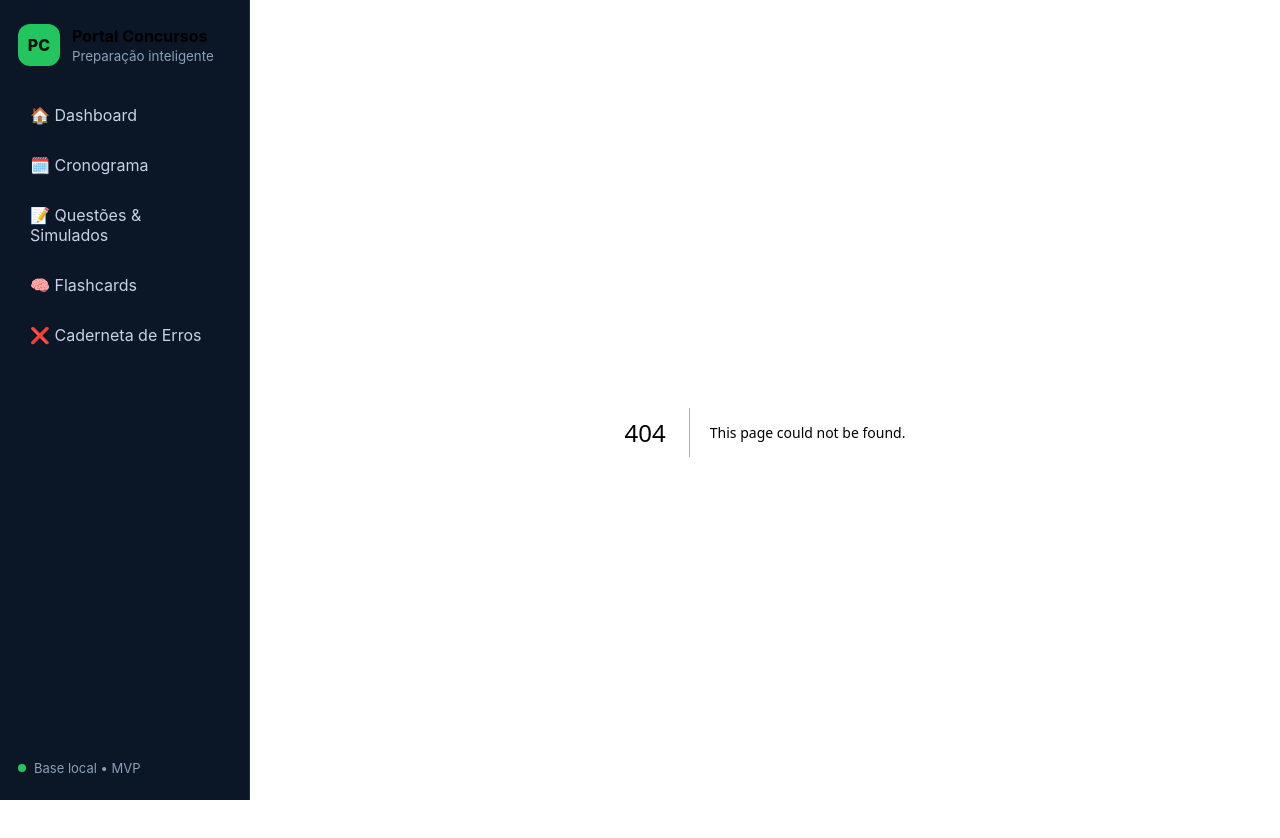
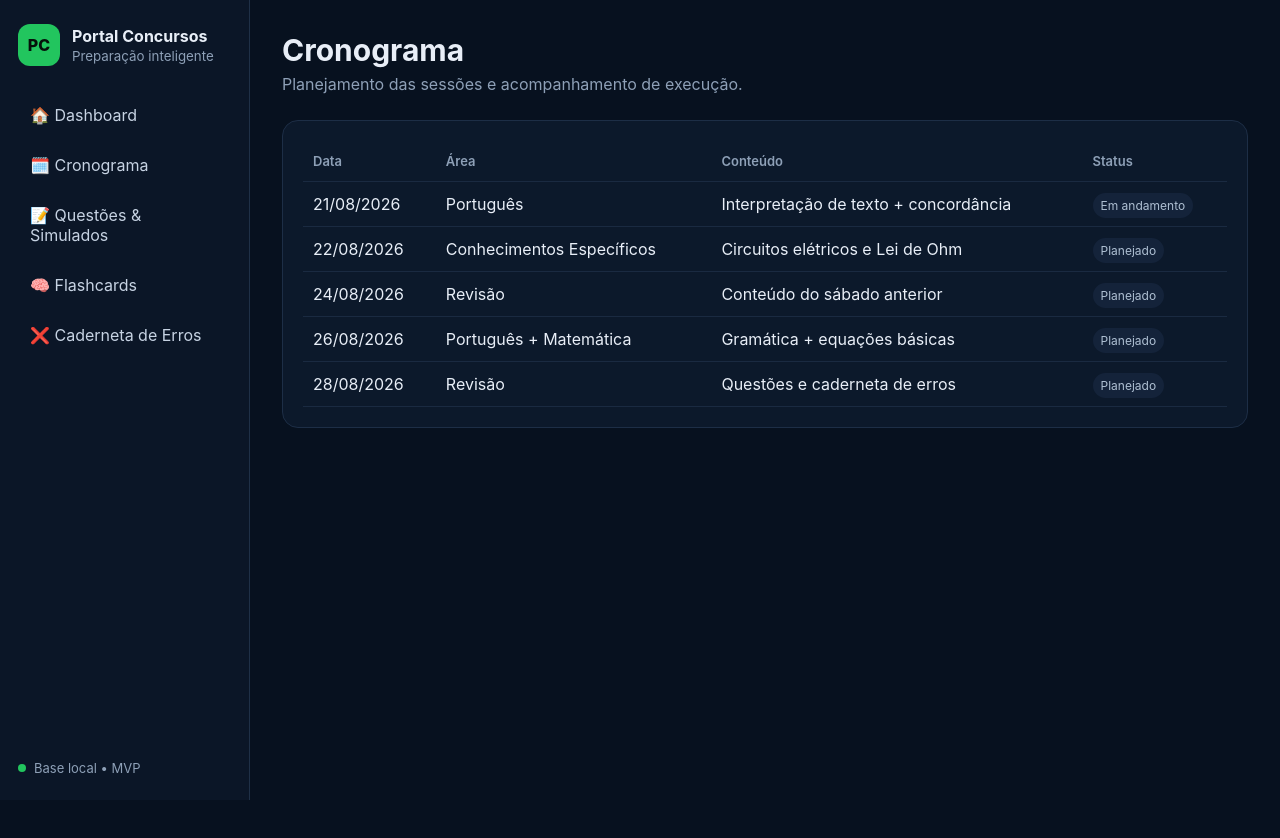
Before and after one commit to apedro95-glitch/preparatorio-petrobras, a Next.js app: page /cronograma in a window 1280 px wide. Before the commit this address had no page. Shown: the top 838 px of the page. After the commit the page ends 800 px from the top, so only its background shows below. Built offline with nearby package versions, Linux system fonts and the light colour scheme.

Commit message:
Add files via upload

```diff
--- /dev/null
+++ b/app/cronograma/page.tsx
@@ -0,0 +1,27 @@
+const events = [
+  ["21/08/2026", "Português", "Interpretação de texto + concordância", "Em andamento"],
+  ["22/08/2026", "Conhecimentos Específicos", "Circuitos elétricos e Lei de Ohm", "Planejado"],
+  ["24/08/2026", "Revisão", "Conteúdo do sábado anterior", "Planejado"],
+  ["26/08/2026", "Português + Matemática", "Gramática + equações básicas", "Planejado"],
+  ["28/08/2026", "Revisão", "Questões e caderneta de erros", "Planejado"]
+];
+
+export default function Cronograma() {
+  return (
+    <>
+      <header className="pageHeader">
+        <div><h1>Cronograma</h1><p>Planejamento das sessões e acompanhamento de execução.</p></div>
+      </header>
+      <div className="card">
+        <table>
+          <thead><tr><th>Data</th><th>Área</th><th>Conteúdo</th><th>Status</th></tr></thead>
+          <tbody>
+            {events.map((e) => (
+              <tr key={e[0]+e[1]}><td>{e[0]}</td><td>{e[1]}</td><td>{e[2]}</td><td><span className="pill">{e[3]}</span></td></tr>
+            ))}
+          </tbody>
+        </table>
+      </div>
+    </>
+  );
+}
```
